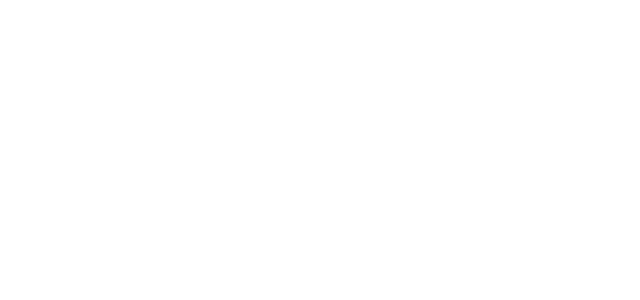
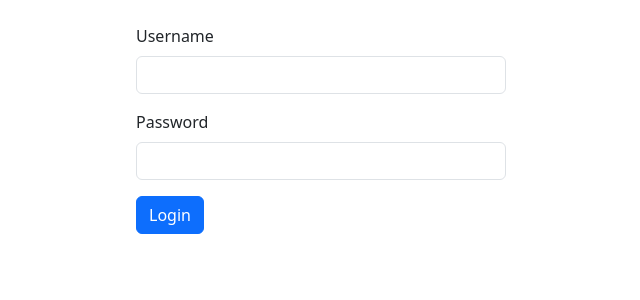
Before and after one commit to meerimkakitaeva/polechudes, a React (Create React App) app: page /auth in a window 1280 px wide. Before the commit this address had no page. Shown: the top 300 px of the page, without its empty margins (319-959 px from the left). Built offline with nearby package versions, Linux system fonts and the light colour scheme.

Commit message:
добавила авторизацию админа

```diff
--- a/src/App.css
+++ b/src/App.css
@@ -2,3 +2,19 @@
     margin: 0;
     padding: 0;
 }
+
+.loginBtn {
+    max-width: 100px;
+}
+
+.formAdmin {
+    max-width: 400px;
+    padding: 0 15px;
+    margin: 0 auto;
+}
+
+@media (max-width: 768px) {
+    .main-image {
+        width: 60%;
+    }
+}
--- a/src/App.tsx
+++ b/src/App.tsx
@@ -1,16 +1,28 @@
 import React from "react";
 import { BrowserRouter as Router, Route, Routes } from "react-router-dom";
 import Main from "./pages/Main";
+import Login from "./pages/Login";
+import Admin from "./pages/Admin";
 import "./App.css";
 import "bootstrap/dist/css/bootstrap.min.css";
+import ProtectedRoute from "./routes/ProtectedRoute";
 
 const App: React.FC = () => {
   return (
-      <Router>
-        <Routes>
-          <Route path="/" element={<Main />} />
-        </Routes>
-      </Router>
+    <Router>
+      <Routes>
+        <Route path="/" element={<Main />} />
+        <Route path="/auth" element={<Login />} />
+          <Route
+              path="/admin"
+              element={
+                  <ProtectedRoute>
+                      <Admin />
+                  </ProtectedRoute>
+              }
+          />
+      </Routes>
+    </Router>
   );
 };
 
--- a/src/constants.ts
+++ b/src/constants.ts
@@ -1,4 +1,4 @@
-import { IQuestion } from "./types";
+import { IAdmin, IQuestion } from "./types";
 
 export const questions: IQuestion[] = [
   {
@@ -23,3 +23,8 @@
     answer: "Пустоварица",
   },
 ];
+
+export const adminLogin: IAdmin = {
+  username: "admin",
+  password: "123",
+};
--- a/src/features/adminSlice.ts
+++ b/src/features/adminSlice.ts
@@ -1,21 +1,38 @@
 import { createSlice } from "@reduxjs/toolkit";
-import { IQuestion } from "../types";
-import { questions } from "../constants";
+import { IAdmin, IQuestion } from "../types";
+import { adminLogin, questions } from "../constants";
 import { RootState } from "../store";
 
 interface AdminState {
   questions: IQuestion[];
+  login: IAdmin;
+  isLoggedIn: boolean;
 }
 
 const initialState: AdminState = {
   questions: questions,
+  login: adminLogin,
+  isLoggedIn: localStorage.getItem("isLoggedIn") === "true",
 };
 
 const adminSlice = createSlice({
   name: "admin",
   initialState,
-  reducers: {},
+  reducers: {
+    loginCheck(state, action) {
+      const { username, password } = action.payload;
+
+      if (state.login.username === username && state.login.password === password) {
+        state.isLoggedIn = true;
+        localStorage.setItem("isLoggedIn", "true");
+      } else {
+        state.isLoggedIn = false;
+      }
+    },
+  },
 });
 
 export default adminSlice.reducer;
 export const selectQuestions = (state: RootState) => state.admin.questions;
+export const selectIsLoggedIn = (state: RootState) => state.admin.isLoggedIn;
+export const { loginCheck } = adminSlice.actions;
--- /dev/null
+++ b/src/pages/Admin.tsx
@@ -0,0 +1,11 @@
+import React from 'react';
+
+const Admin = () => {
+    return (
+        <div>
+            admin page
+        </div>
+    );
+};
+
+export default Admin;
--- /dev/null
+++ b/src/pages/Login.tsx
@@ -0,0 +1,88 @@
+import React, { useEffect, useState } from "react";
+import { useAppDispatch, useAppSelector } from "../app/hook";
+import { useNavigate } from "react-router-dom";
+import { IAdmin } from "../types";
+import { loginCheck, selectIsLoggedIn } from "../features/adminSlice";
+
+const Login = () => {
+  const dispatch = useAppDispatch();
+  const navigate = useNavigate();
+  const isLoggedIn = useAppSelector(selectIsLoggedIn);
+
+  const [state, setState] = useState<IAdmin>({
+    username: "",
+    password: "",
+  });
+
+  const [formSubmitted, setFormSubmitted] = useState(false);
+
+  const inputChangeHandler = (event: React.ChangeEvent<HTMLInputElement>) => {
+    const { name, value } = event.target;
+
+    setState((prevState) => ({
+      ...prevState,
+      [name]: value,
+    }));
+  };
+
+  const submitFormHandler = (event: React.FormEvent) => {
+    event.preventDefault();
+    setFormSubmitted(true);
+    dispatch(loginCheck(state));
+  };
+
+  useEffect(() => {
+    if (localStorage.getItem("isLoggedIn") === "true") {
+      navigate("/admin");
+    }
+  }, [navigate]);
+
+  useEffect(() => {
+    if (formSubmitted) {
+      if (isLoggedIn) {
+        navigate("/admin");
+      } else {
+        alert("Неправильные данные");
+        setFormSubmitted(false);
+      }
+    }
+  }, [isLoggedIn, navigate, formSubmitted]);
+
+  return (
+    <div className="mt-4 formAdmin">
+      <form onSubmit={submitFormHandler}>
+        <div className="mb-3">
+          <label htmlFor="username" className="form-label">
+            Username
+          </label>
+          <input
+            type="text"
+            className="form-control"
+            id="username"
+            value={state.username}
+            name="username"
+            onChange={inputChangeHandler}
+          />
+        </div>
+        <div className="mb-3">
+          <label htmlFor="password" className="form-label">
+            Password
+          </label>
+          <input
+            type="password"
+            className="form-control"
+            id="password"
+            value={state.password}
+            name="password"
+            onChange={inputChangeHandler}
+          />
+        </div>
+        <button type="submit" className="btn btn-primary">
+          Login
+        </button>
+      </form>
+    </div>
+  );
+};
+
+export default Login;
--- /dev/null
+++ b/src/routes/ProtectedRoute.tsx
@@ -0,0 +1,18 @@
+import React from "react";
+import { Navigate } from "react-router-dom";
+
+interface ProtectedRouteProps {
+  children: React.ReactNode;
+}
+
+const ProtectedRoute: React.FC<ProtectedRouteProps> = ({ children }) => {
+  const isLoggedIn = localStorage.getItem("isLoggedIn") === "true";
+
+  if (!isLoggedIn) {
+    return <Navigate to="/auth" replace />;
+  }
+
+  return <>{children}</>;
+};
+
+export default ProtectedRoute;
--- a/src/types.ts
+++ b/src/types.ts
@@ -3,3 +3,8 @@
   question: string;
   answer: string;
 }
+
+export interface IAdmin {
+  username: string;
+  password: string;
+}
```
